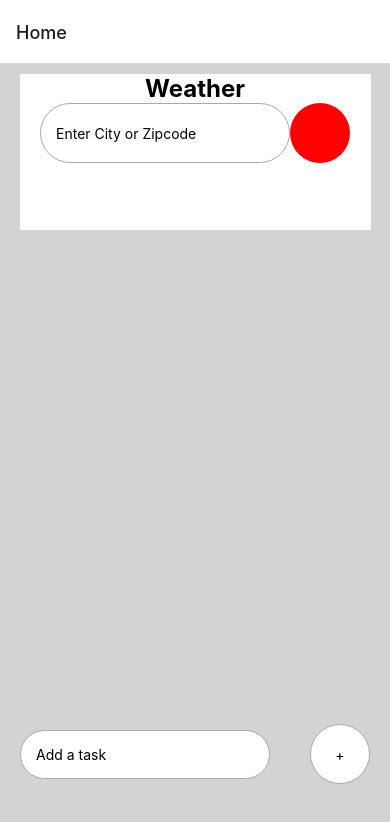
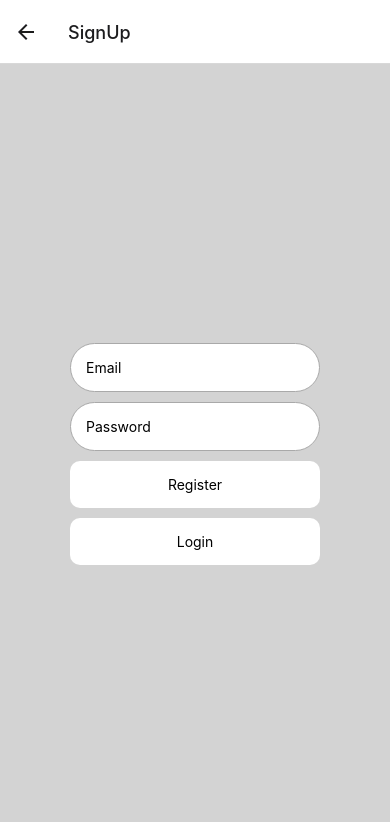
Before and after one commit to donyeb/cs4261app, a React Native app: screen /SignUp in a window 390 px wide. Before the commit this address had no page. Shown: the top 822 px of the page. Built offline with nearby package versions, Linux system fonts and the light colour scheme.

Commit message:
adds user authentication

```diff
--- a/App.js
+++ b/App.js
@@ -3,6 +3,8 @@ import { StyleSheet, Text, View } from 'react-native';
 import { NavigationContainer, useNavigation } from '@react-navigation/native';
 import { createNativeStackNavigator } from '@react-navigation/native-stack';
 import HomeScreen from './Screens/HomeScreen';
+import Login from './Screens/Login';
+import SignUp from './Screens/SignUp';
 
 const Stack = createNativeStackNavigator();
 
@@ -11,8 +13,8 @@ export default function App() {
   return (
     <NavigationContainer>
       <Stack.Navigator>
-        {/* <Stack.Screen name="Login" component={Notifications} />
-        <Stack.Screen name="SignUp" component={Profile} /> */}
+        <Stack.Screen name="Login" component={Login} />
+        <Stack.Screen name="SignUp" component={SignUp} />
         <Stack.Screen name="Home" component={HomeScreen} />
       </Stack.Navigator>
     </NavigationContainer>
--- a/Screens/HomeScreen.js
+++ b/Screens/HomeScreen.js
@@ -67,7 +67,7 @@ const HomeScreen = () => {
 
 
         <KeyboardAvoidingView
-            behavior="padding"
+            behavior={"padding"}
             style={styles.write}
             keyboardVerticalOffset={100}
         >
--- a/Screens/Login.js
+++ b/Screens/Login.js
@@ -1,14 +1,74 @@
-import { StyleSheet, Text, View } from 'react-native'
-import React from 'react'
+import { StyleSheet, Text, TextInput, TouchableOpacity, TouchableWithoutFeedback, View, KeyboardAvoidingView, Keyboard } from 'react-native'
+import React, { useState } from 'react'
+import { useNavigation } from '@react-navigation/native';
+import { authentication } from '../firebase';
+import { createUserWithEmailAndPassword } from 'firebase/auth';
 
 const Login = () => {
+  const [email, setEmail] = useState();
+  const [password, setPassword] = useState();
+
+  const navigation = useNavigation();
+
+  const checkUser = () => {
+
+  }
+
   return (
-    <View>
-      <Text>Login</Text>
-    </View>
+    <KeyboardAvoidingView style={styles.loginPage} behavior={"padding"}>
+      <View style={styles.login}>
+        <TextInput placeholder="Email" value={email} style={styles.loginInput} onChangeText={(text) => setEmail(text)}></TextInput>
+        <TextInput placeholder="Password" value={password} style={styles.loginInput} secureTextEntry={true} onChangeText={(text) => setPassword(text)}></TextInput>
+        <TouchableOpacity style={styles.loginButton} onPress={checkUser}>
+          <Text>Login</Text>
+        </TouchableOpacity>
+        <TouchableOpacity style={styles.registerButton} onPress={() => {
+          Keyboard.dismiss();
+          navigation.navigate("SignUp")
+          }}>
+          <Text>Register</Text>
+        </TouchableOpacity>
+      </View>
+    </KeyboardAvoidingView>
+
   )
 }
 
 export default Login
 
-const styles = StyleSheet.create({})
+const styles = StyleSheet.create({
+  loginPage: {
+    backgroundColor: "lightgrey",
+    padding: 10,
+    flex: 1,
+    justifyContent: "center",
+    alignItems: "center",
+  },
+  login: {
+
+  },
+  loginInput: {
+    paddingVertical: 15,
+    width: 250,
+    paddingHorizontal: 15,
+    backgroundColor: "white",
+    borderColor: "darkgrey",
+    borderWidth: 1,
+    borderRadius: 60,
+    width: 250,
+    marginBottom: 10
+  },
+  loginButton: {
+    padding: 15,
+    borderRadius: 10,
+    backgroundColor: "white",
+    alignItems: "center",
+    marginBottom: 10
+  },
+  registerButton: {
+    padding: 15,
+    borderRadius: 10,
+    backgroundColor: "white",
+    alignItems: "center"
+  }
+})
--- a/Screens/SignUp.js
+++ b/Screens/SignUp.js
@@ -1,14 +1,79 @@
-import { StyleSheet, Text, View } from 'react-native'
-import React from 'react'
+import { StyleSheet, Text, View, KeyboardAvoidingView, TextInput, TouchableOpacity, Keyboard } from 'react-native'
+import React, { useState } from 'react'
+import { useNavigation } from '@react-navigation/native';
+import { authentication } from '../firebase';
+import { createUserWithEmailAndPassword } from 'firebase/auth';
 
 const SignUp = () => {
+  const [email, setEmail] = useState();
+  const [password, setPassword] = useState();
+
+  const navigation = useNavigation();
+
+  const signUpUser = () => {
+    createUserWithEmailAndPassword(authentication, email, password)
+    .then((reg) => {
+      setEmail(null);
+      setPassword(null);
+      navigation.navigate("Home");
+    })
+    .catch((err) => {console.log(err)})
+  }
+
   return (
-    <View>
-      <Text>SignUp</Text>
-    </View>
+    <KeyboardAvoidingView style={styles.loginPage} behavior={"padding"}>
+      <View style={styles.login}>
+        <TextInput placeholder="Email" value={email} style={styles.loginInput} onChangeText={(text) => setEmail(text)}></TextInput>
+        <TextInput placeholder="Password" value={password} style={styles.loginInput} secureTextEntry={true} onChangeText={(text) =>  setPassword(text)}></TextInput>
+        <TouchableOpacity style={styles.registerButton} onPress={signUpUser}>
+          <Text>Register</Text>
+        </TouchableOpacity>
+        <TouchableOpacity style={styles.loginButton} onPress={() => {
+          navigation.navigate("Login")
+        }}>
+          <Text>Login</Text>
+        </TouchableOpacity>
+      </View>
+    </KeyboardAvoidingView>
+
   )
 }
 
 export default SignUp
 
-const styles = StyleSheet.create({})
+const styles = StyleSheet.create({
+  loginPage: {
+    backgroundColor: "lightgrey",
+    padding: 10,
+    flex: 1,
+    justifyContent: "center",
+    alignItems: "center",
+  },
+  login: {
+
+  },
+  loginInput: {
+    paddingVertical: 15,
+    width: 250,
+    paddingHorizontal: 15,
+    backgroundColor: "white",
+    borderColor: "darkgrey",
+    borderWidth: 1,
+    borderRadius: 60,
+    width: 250,
+    marginBottom: 10
+  },
+  registerButton: {
+    padding: 15,
+    borderRadius: 10,
+    backgroundColor: "white",
+    alignItems: "center",
+    marginBottom: 10
+  },
+  loginButton: {
+    padding: 15,
+    borderRadius: 10,
+    backgroundColor: "white",
+    alignItems: "center"
+  }
+})
--- /dev/null
+++ b/firebase.js
@@ -0,0 +1,19 @@
+// Import the functions you need from the SDKs you need
+import { initializeApp } from "firebase/app";
+import { getAuth } from "firebase/auth"
+// TODO: Add SDKs for Firebase products that you want to use
+// https://firebase.google.com/docs/web/setup#available-libraries
+
+// Your web app's Firebase configuration
+const firebaseConfig = {
+  apiKey: "AIzaSyAXGh9XSZfR_7SSVKZtCY7baLoAIDk3Z-s",
+  authDomain: "app2-96f74.firebaseapp.com",
+  projectId: "app2-96f74",
+  storageBucket: "app2-96f74.appspot.com",
+  messagingSenderId: "210351647096",
+  appId: "1:210351647096:web:068a89598f67d88b50c08d"
+};
+
+// Initialize Firebase
+const app = initializeApp(firebaseConfig);
+export const authentication = getAuth(app);
--- a/package.json
+++ b/package.json
@@ -12,6 +12,7 @@
     "@react-navigation/native-stack": "^6.9.8",
     "expo": "~47.0.12",
     "expo-status-bar": "~1.4.2",
+    "firebase": "^9.16.0",
     "react": "18.1.0",
     "react-native": "0.70.5"
   },
```
Also changed, not shown: 1 other file (tests, documents, lock files or other folders).
